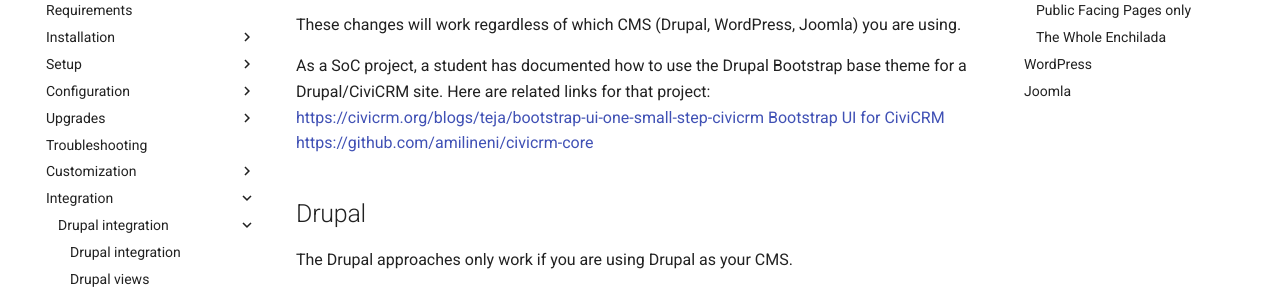
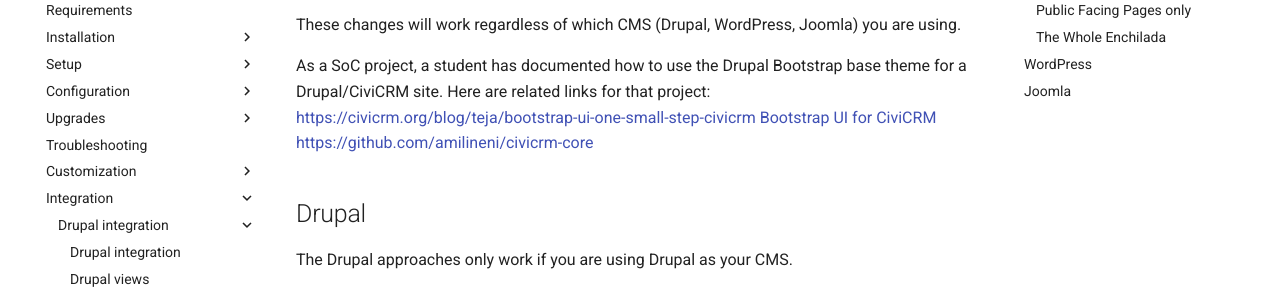
Before and after one commit to civicrm/civicrm-sysadmin-guide, an MkDocs documentation site: the page built from docs/integration/drupal/bootstrap-css.md, in a window 1280 px wide and 900 px high, scrolled down 483 px. Shown: the part 152-443 px from the top of the window. Built offline with MkDocs 1.6.1 and Material for MkDocs 9.7.7, drawn with Linux system fonts in a browser that asks for light colours; comment, search, counter and statistics services are not loaded; old or Windows-style settings are respelled for this version of MkDocs; part of the change alters nothing that is shown.

Commit message:
Update bootstrap-css.md
fix typo in URL

```diff
--- a/docs/integration/drupal/bootstrap-css.md
+++ b/docs/integration/drupal/bootstrap-css.md
@@ -19,8 +19,8 @@ There are many different approaches to incorporating bootstrap into CiviCRM that
 These changes will work regardless of which CMS (Drupal, WordPress, Joomla) you are using.
 
 As a SoC project, a student has documented how to use the Drupal Bootstrap base theme for a Drupal/CiviCRM site. Here are related links for that project:
-[https://civicrm.org/blogs/teja/bootstrap-ui-one-small-step-civicrm
-](https://civicrm.org/blogs/teja/bootstrap-ui-one-small-step-civicrm)[Bootstrap UI for CiviCRM
+[https://civicrm.org/blog/teja/bootstrap-ui-one-small-step-civicrm
+](https://civicrm.org/blog/teja/bootstrap-ui-one-small-step-civicrm)[Bootstrap UI for CiviCRM
 ](https://wiki.civicrm.org/confluence/display/CRMDOC/Bootstrap+UI+for+CiviCRM)[https://github.com/amilineni/civicrm-core](https://github.com/amilineni/civicrm-core/)
 
 ## Drupal
```
